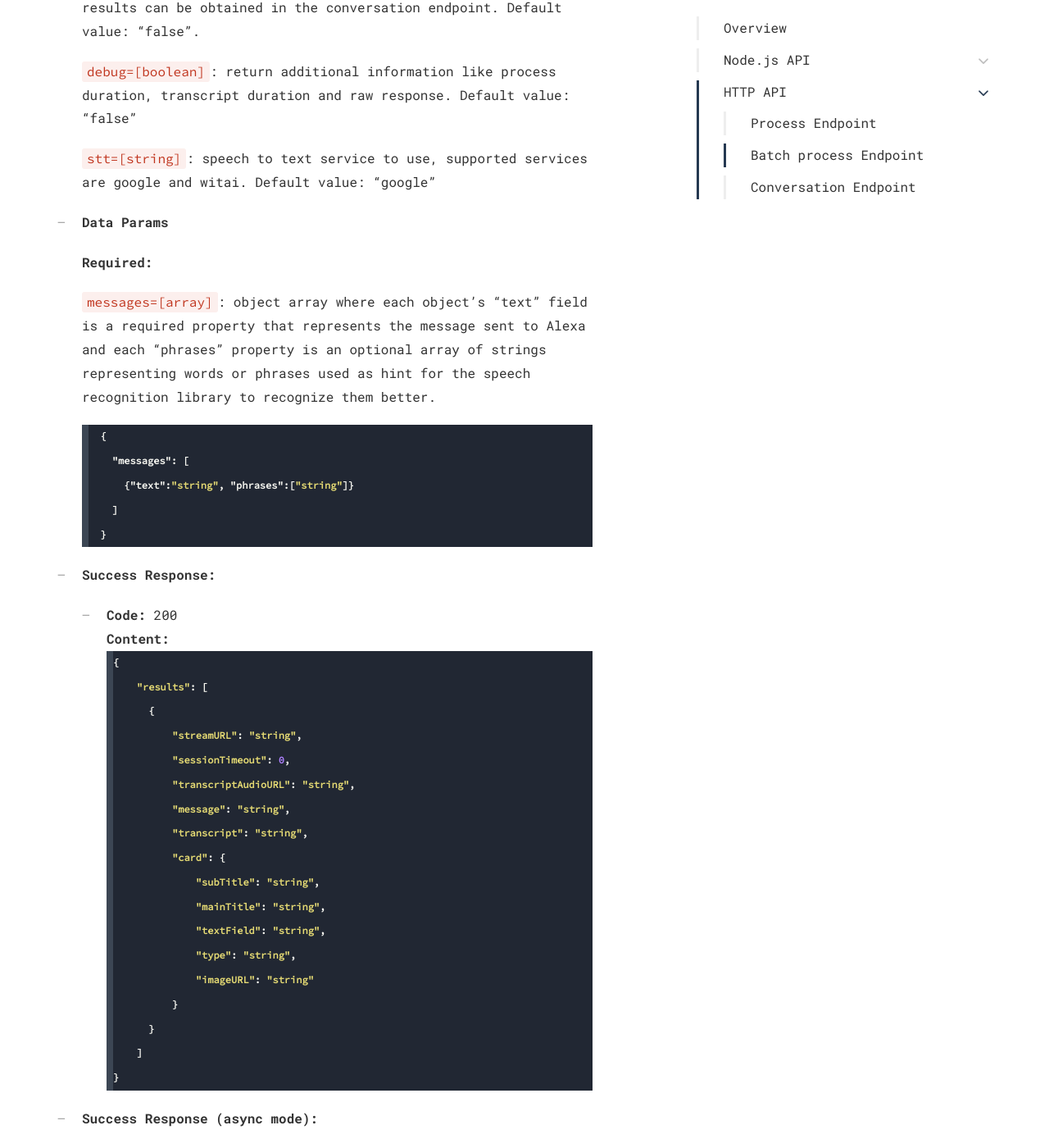
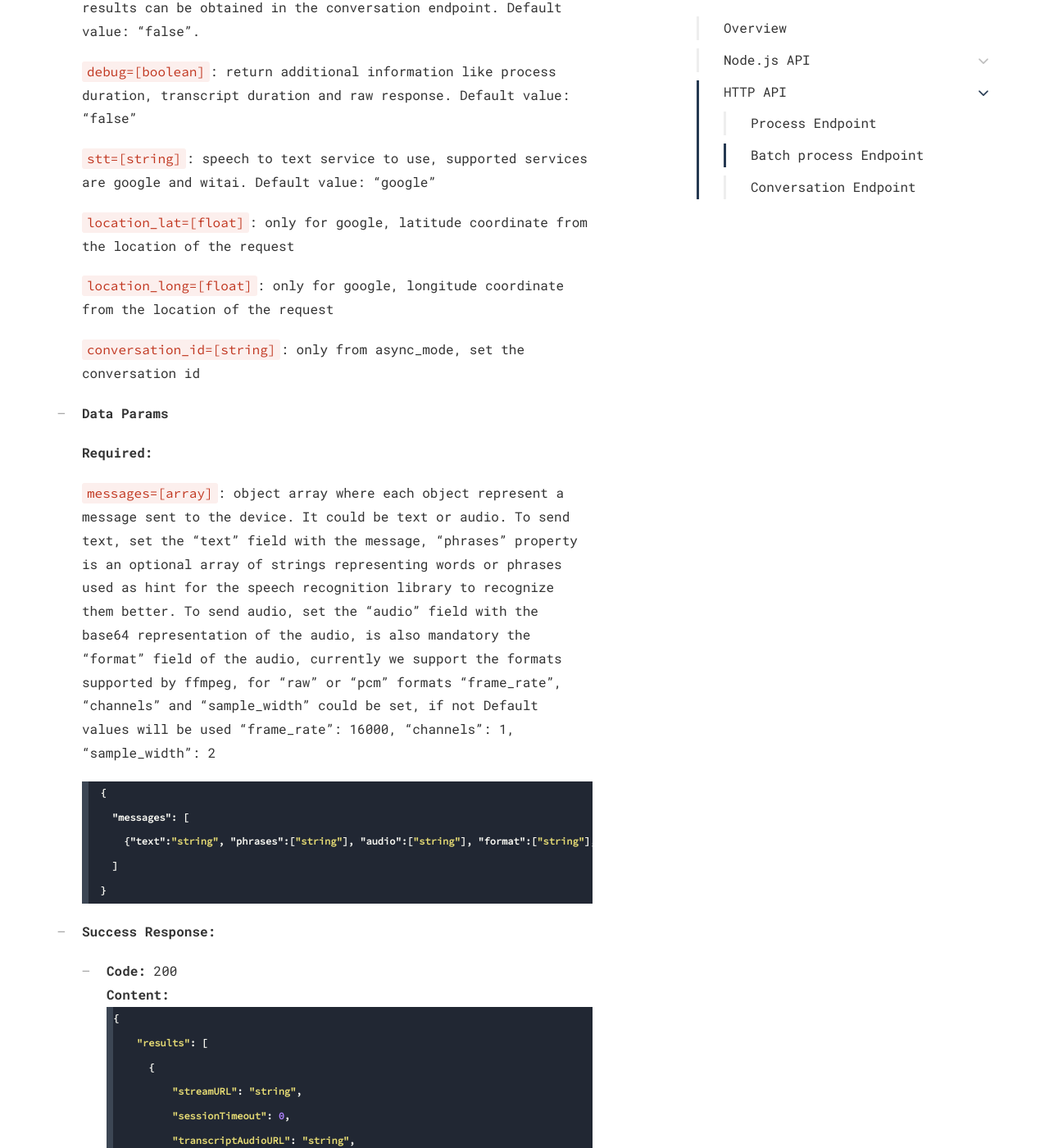
Before and after one commit to bespoken/bespoken-docs, a Jekyll site: the page built from end-to-end/api.md, in a window 1280 px wide and 1400 px high, scrolled down 5780 px. Shown: the whole window at 82% size. Built offline with Jekyll 4.4.1, drawn with Linux system fonts in a browser that asks for light colours; nearby versions of some CDN libraries; some web fonts are replaced; comment, search, counter and statistics services are not loaded; some of the changed text lies outside the part shown.

Commit message:
send audio

````diff
--- a/end-to-end/api.md
+++ b/end-to-end/api.md
@@ -191,16 +191,22 @@ Receives multiple messages and expected phrases in an object array. The goal of
 
    `stt=[string]`: speech to text service to use, supported services are google and witai. Default value: "google"
 
+   `location_lat=[float]`: only for google, latitude coordinate from the location of the request
+
+   `location_long=[float]`: only for google, longitude coordinate from the location of the request
+
+   `conversation_id=[string]`: only from async_mode, set the conversation id
+
 * **Data Params**
 
    **Required:**
 
-    `messages=[array]`: object array where each object's "text" field is a required property that represents the message sent to Alexa and each "phrases" property is an optional array of strings representing words or phrases used as hint for the speech recognition library to recognize them better.
+    `messages=[array]`: object array where each object represent a message sent to the device. It could be text or audio. To send text, set the "text" field with the message, "phrases" property is an optional array of strings representing words or phrases used as hint for the speech recognition library to recognize them better. To send audio, set the "audio" field with the base64 representation of the audio, is also mandatory the "format" field of the audio, currently we support the formats supported by ffmpeg, for "raw" or "pcm" formats "frame_rate", "channels" and "sample_width" could be set, if not Default values will be used "frame_rate": 16000, "channels": 1, "sample_width": 2
 
     ```json
     {
       "messages": [
-        {"text":"string", "phrases":["string"]}
+        {"text":"string", "phrases":["string"], "audio":["string"], "format":["string"], "frame_rate":["int"], "channels":["int"], "sample_width":["int"]}
       ]
     }
     ```
@@ -251,6 +257,15 @@ Receives multiple messages and expected phrases in an object array. The goal of
 
   * **Code:** 400 BAD REQUEST <br />
     **Content:** `{error: 'stt is invalid, it could be google or witai'}`
+
+  * **Code:** 400 BAD REQUEST <br />
+    **Content:** `{error: 'Invalid format in message'}`
+
+  * **Code:** 400 BAD REQUEST <br />
+    **Content:** `{error: 'Invalid encoded audio in message'}`
+
+  * **Code:** 400 BAD REQUEST <br />
+    **Content:** `{error: 'Error processing audio'}`
 
   * **Code:** 500 INTERNAL SERVER ERROR <br />
     **Content:** `{error: 'error message in case of an exception'}`
````
